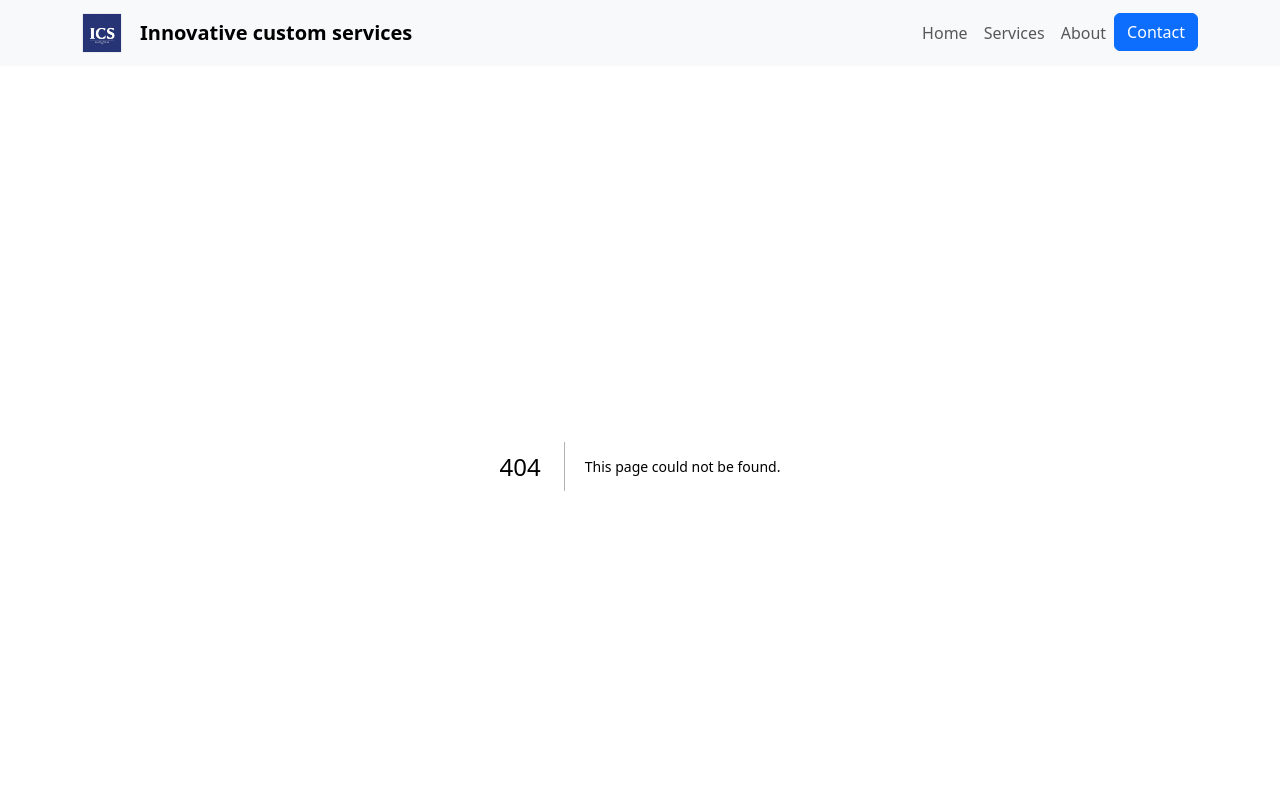
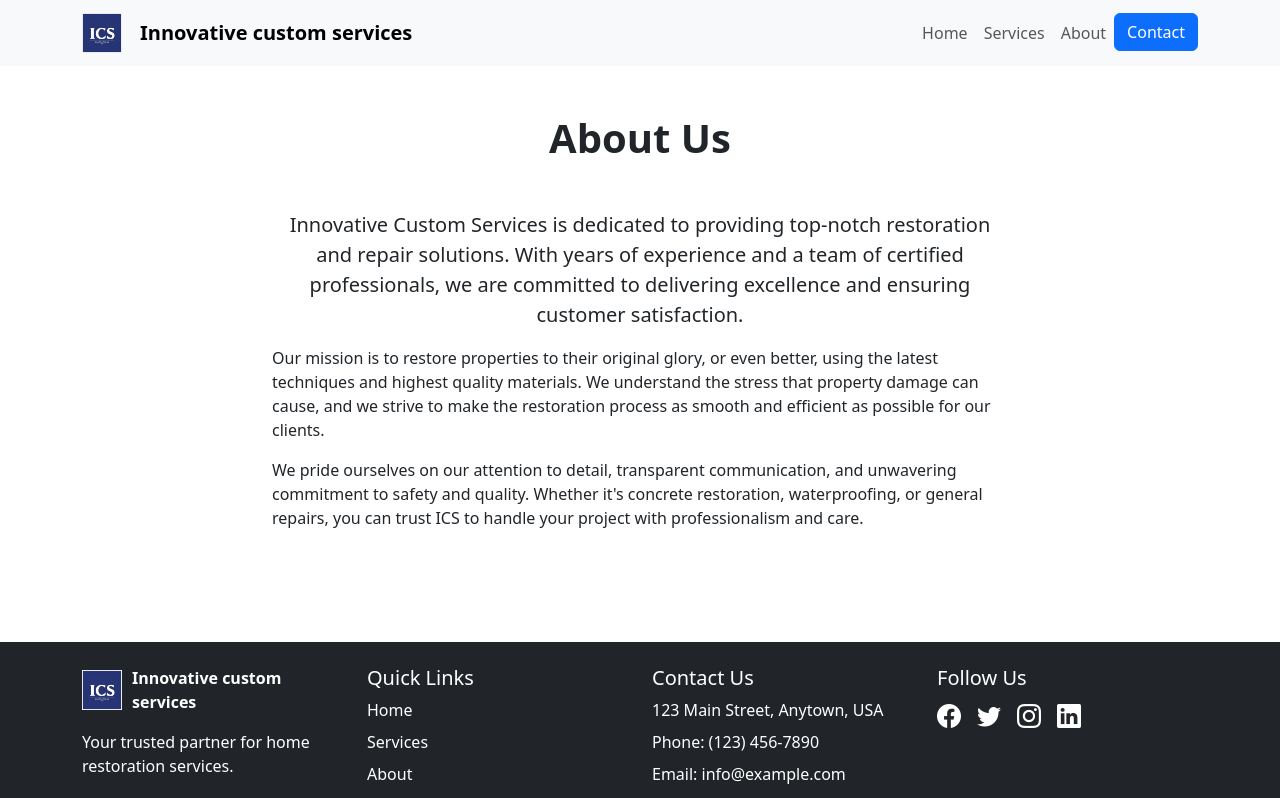
Before and after one commit to Jameshz16/icspagina, a Next.js app: page /ICS-PROYECT/about in a window 1280 px wide. Before the commit this address had no page. Shown: the top 798 px of the page. Built offline with nearby package versions, Linux system fonts and the light colour scheme.

Commit message:
Actualizar archivos de la aplicación web

```diff
--- a/next.config.mjs
+++ b/next.config.mjs
@@ -1,5 +1,7 @@
 /** @type {import('next').NextConfig} */
 const nextConfig = {
+  output: 'export', // Añade esta línea
+  basePath: '/ICS-PROYECT', // Añade esta línea
   images: {
     remotePatterns: [
       {
--- a/package.json
+++ b/package.json
@@ -6,7 +6,8 @@
     "dev": "next dev",
     "build": "next build",
     "start": "next start",
-    "lint": "eslint"
+    "lint": "eslint",
+    "deploy": "gh-pages -d out"
   },
   "dependencies": {
     "bootstrap": "^5.3.8",
@@ -17,6 +18,7 @@
   "devDependencies": {
     "@eslint/eslintrc": "^3",
     "eslint": "^9",
-    "eslint-config-next": "15.5.2"
+    "eslint-config-next": "15.5.2",
+    "gh-pages": "^6.3.0"
   }
 }
--- a/src/app/about/page.js
+++ b/src/app/about/page.js
@@ -10,7 +10,7 @@ const AboutPage = () => {
         <div className="col-lg-8">
           <p className="lead text-center">Innovative Custom Services is dedicated to providing top-notch restoration and repair solutions. With years of experience and a team of certified professionals, we are committed to delivering excellence and ensuring customer satisfaction.</p>
           <p>Our mission is to restore properties to their original glory, or even better, using the latest techniques and highest quality materials. We understand the stress that property damage can cause, and we strive to make the restoration process as smooth and efficient as possible for our clients.</p>
-          <p>We pride ourselves on our attention to detail, transparent communication, and unwavering commitment to safety and quality. Whether it's concrete restoration, waterproofing, or general repairs, you can trust ICS to handle your project with professionalism and care.</p>
+          <p>We pride ourselves on our attention to detail, transparent communication, and unwavering commitment to safety and quality. Whether it&apos;s concrete restoration, waterproofing, or general repairs, you can trust ICS to handle your project with professionalism and care.</p>
         </div>
       </div>
     </div>
--- a/src/components/CTASection.js
+++ b/src/components/CTASection.js
@@ -7,7 +7,7 @@ const CTASection = () => {
     <section className="py-5 bg-primary text-white">
       <div className="container text-center">
         <h2 className="fw-bold">Ready to Restore Your Property?</h2>
-        <p className="lead my-4">Don't wait for the damage to get worse. Our team is ready to help you 24/7.</p>
+        <p className="lead my-4">Don&apos;t wait for the damage to get worse. Our team is ready to help you 24/7.</p>
         <Link href="/contact" className="btn btn-light btn-lg">Contact Us Now</Link>
       </div>
     </section>
--- a/src/components/TestimonialsSection.js
+++ b/src/components/TestimonialsSection.js
@@ -31,7 +31,7 @@ const TestimonialsSection = () => {
             <div className="col-lg-4 col-md-6 mb-4" key={index}>
               <div className="card h-100 shadow-sm border-0 rounded-lg">
                 <div className="card-body p-4">
-                  <p className="card-text text-center mb-4">"{testimonial.quote}"</p>
+                  <p className="card-text text-center mb-4">&quot;{testimonial.quote}&quot;</p>
                   {/* Render star ratings */}
                   <div className="text-center">
                     {[...Array(5)].map((_, i) => (
```
Also changed, not shown: 1 other file (tests, documents, lock files or other folders).
